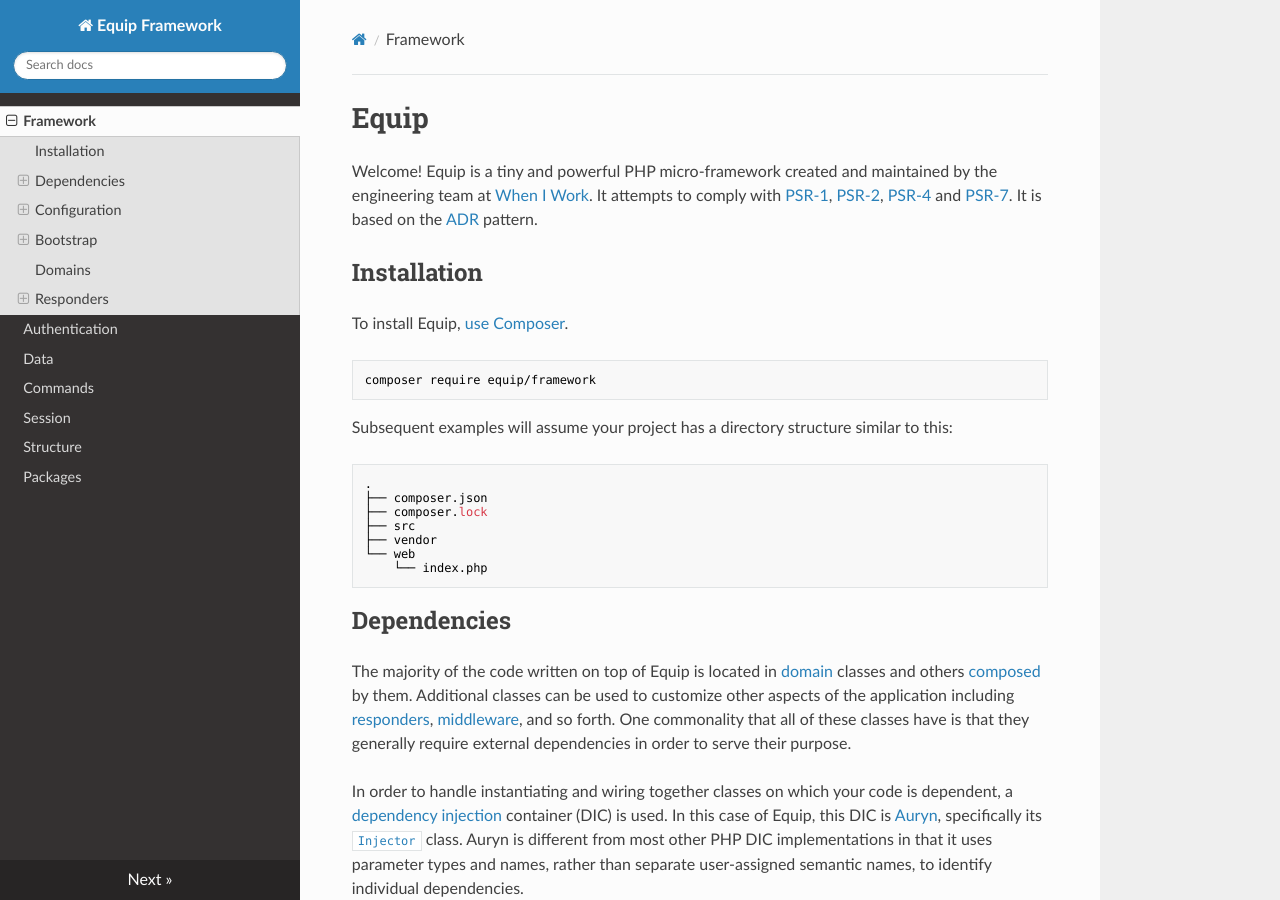
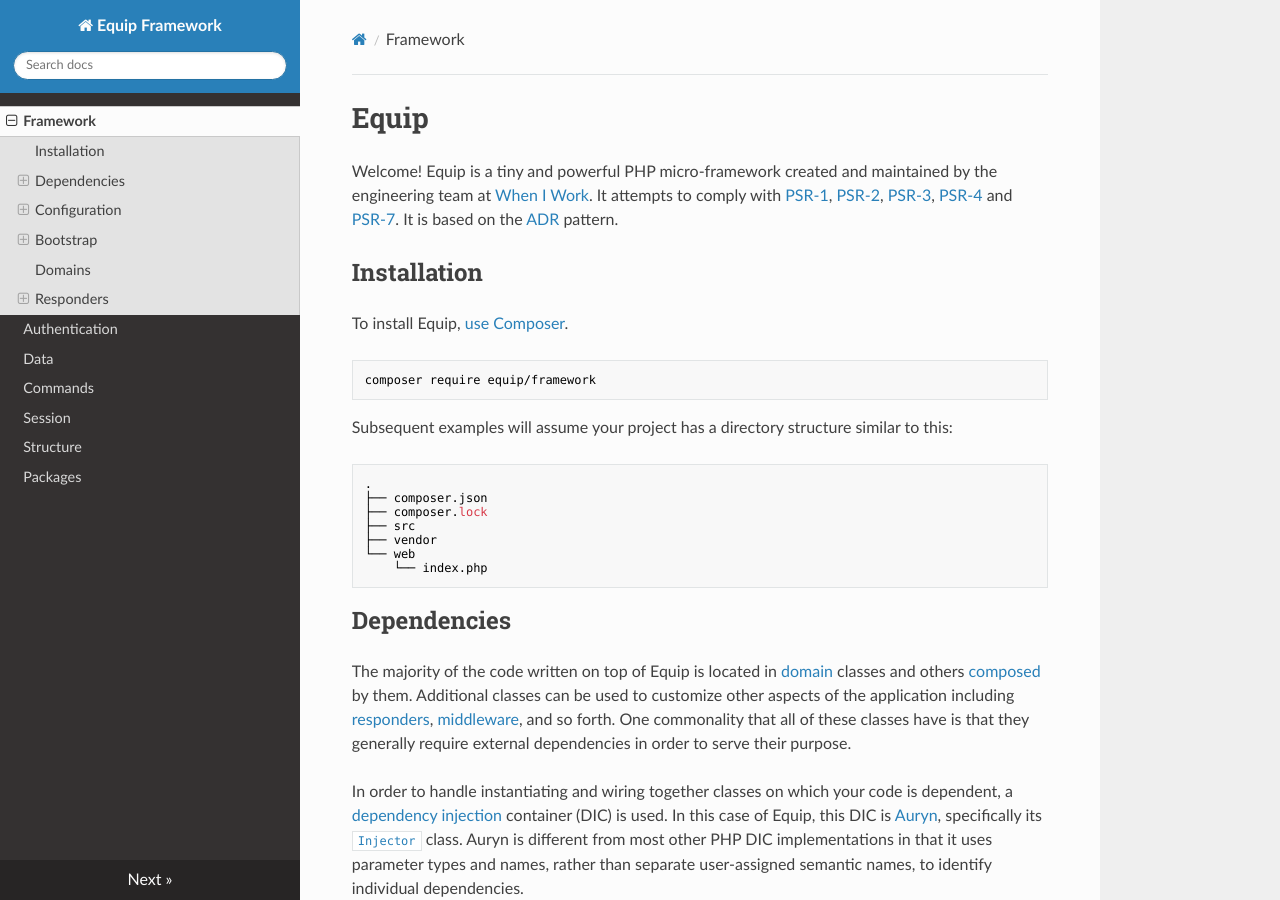
Before and after one commit to equip/framework, an MkDocs documentation site: the page built from docs/index.md, in a window 1280 px wide and 900 px high. Built offline with MkDocs 1.6.1, drawn with Linux system fonts in a browser that asks for light colours; nearby versions of some CDN libraries; old or Windows-style settings are respelled for this version of MkDocs.

Commit message:
Include PSR-3 to readthedocs
To be consistent with what the Readme file says.

```diff
--- a/docs/index.md
+++ b/docs/index.md
@@ -1,6 +1,6 @@
 # Equip
 
-Welcome! Equip is a tiny and powerful PHP micro-framework created and maintained by the engineering team at [When I Work](http://wheniwork.com/). It attempts to comply with [PSR-1](http://www.php-fig.org/psr/psr-1/), [PSR-2](http://www.php-fig.org/psr/psr-2/), [PSR-4](http://www.php-fig.org/psr/psr-4/) and [PSR-7](http://www.php-fig.org/psr/psr-7/). It is based on the [ADR](https://github.com/pmjones/adr) pattern.
+Welcome! Equip is a tiny and powerful PHP micro-framework created and maintained by the engineering team at [When I Work](http://wheniwork.com/). It attempts to comply with [PSR-1](http://www.php-fig.org/psr/psr-1/), [PSR-2](http://www.php-fig.org/psr/psr-2/), [PSR-3](http://www.php-fig.org/psr/psr-3/), [PSR-4](http://www.php-fig.org/psr/psr-4/) and [PSR-7](http://www.php-fig.org/psr/psr-7/). It is based on the [ADR](https://github.com/pmjones/adr) pattern.
 
 ## Installation
 
```
